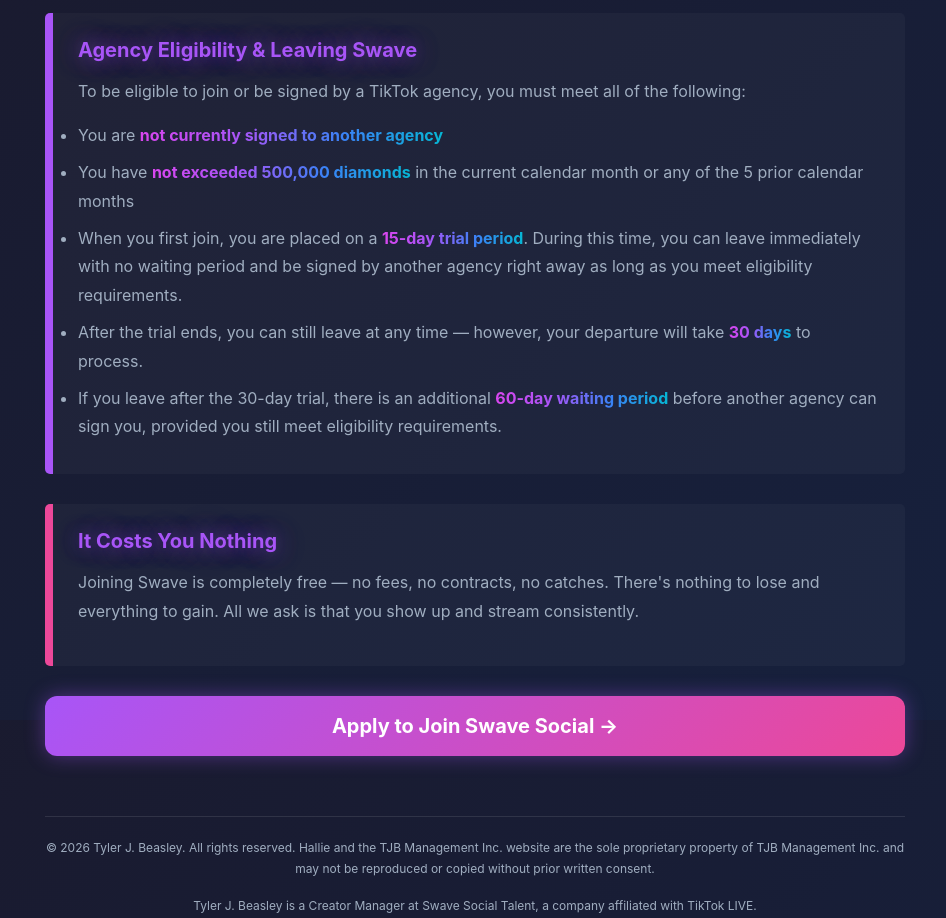
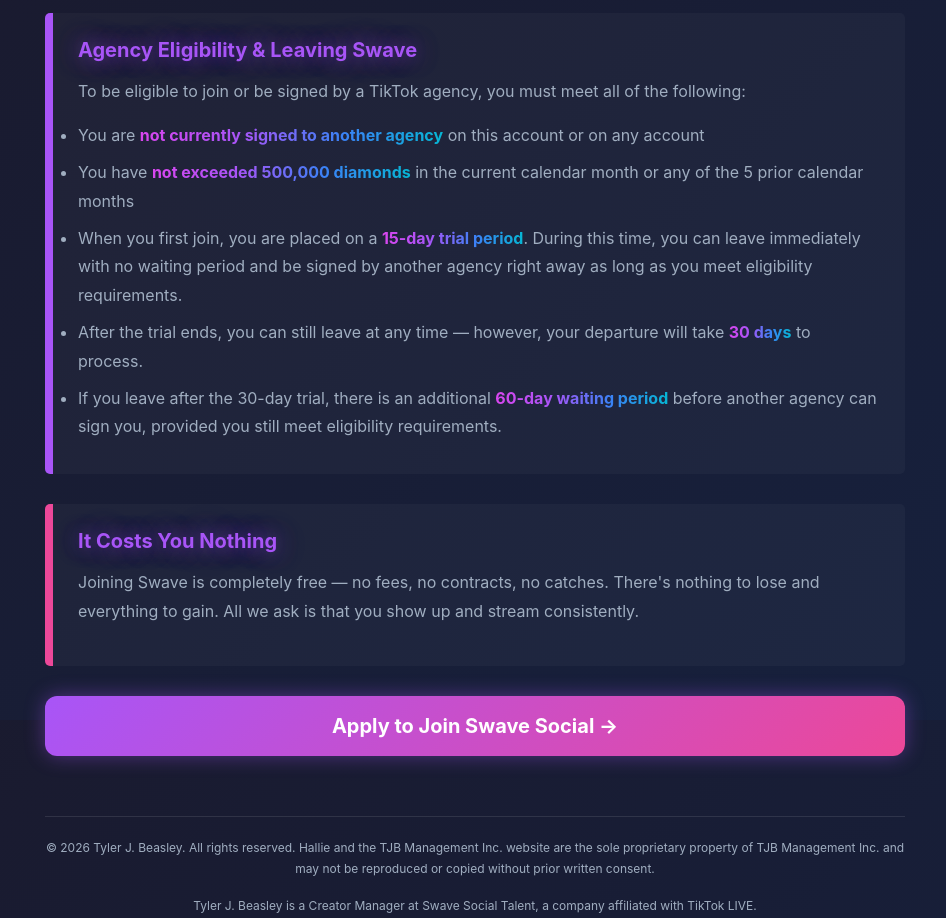
Before and after one commit to iamunrizzable/Website, a Next.js app: page /swave-social in a window 1280 px wide. Shown: the part 1680-2598 px from the top of the page, without its empty margins (165-1111 px from the left). Built offline with nearby package versions, Linux system fonts and the light colour scheme.

Commit message:
Add 'on this account or on any account' to agency eligibility bullet
https://claude.ai/code/session_01U16rwZbCBn5uoxgkaTGuZL

```diff
--- a/app/swave-social/page.js
+++ b/app/swave-social/page.js
@@ -320,7 +320,7 @@ export default function SwaveSocialInfo() {
           <h2>Agency Eligibility & Leaving Swave</h2>
           <p>To be eligible to join or be signed by a TikTok agency, you must meet all of the following:</p>
           <ul>
-            <li>You are <span className="highlight">not currently signed to another agency</span></li>
+            <li>You are <span className="highlight">not currently signed to another agency</span> on this account or on any account</li>
             <li>You have <span className="highlight">not exceeded 500,000 diamonds</span> in the current calendar month or any of the 5 prior calendar months</li>
           </ul>
           <ul>
```
